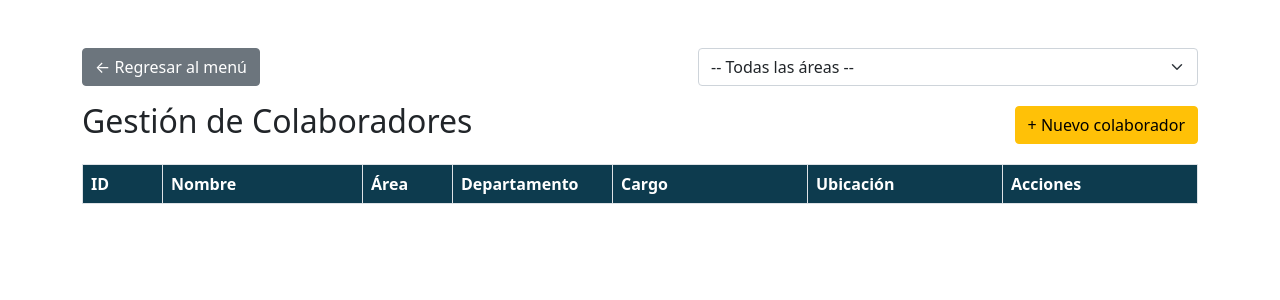
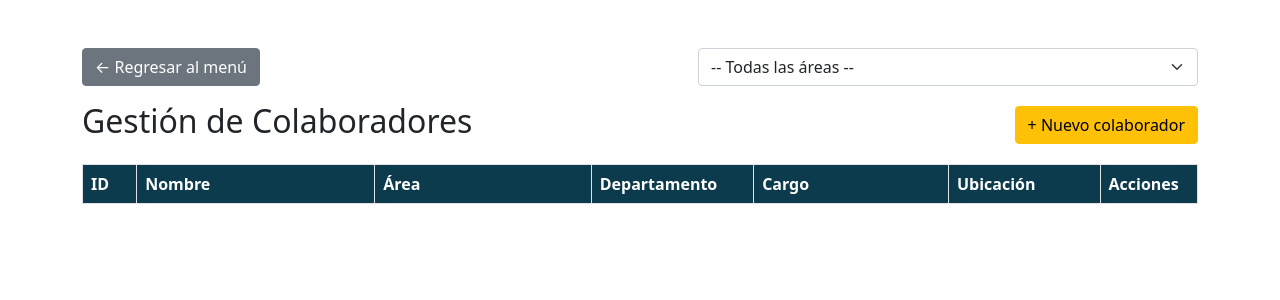
Before and after one commit to ArielCatucuamba/BACK_FRONT_FARBIOPHARMA, a Flask app: page /crud_colaboradores in a window 1280 px wide. Shown: the part 56-356 px from the top of the page. Run offline with Flask 3, Linux system fonts and the light colour scheme; the visitor is signed in with stand-in values (Sample User, id 1); data that the repository does not hold is empty; parts of the project's set-up code (start-up, migrations or seed data) failed here and were passed over; some libraries are stand-ins or nearby versions.

Commit message:
style: cambio de dimensiones de tablas

```diff
--- a/servidor3/templates/Areas/CRUD_Areas.html
+++ b/servidor3/templates/Areas/CRUD_Areas.html
@@ -32,6 +32,7 @@
 
 		.table-fixed th:nth-child(3),
 		.table-fixed td:nth-child(3) {
+			/* Acciones: mantener mismo ancho que CRUD_Colaboradores (90px) */
 			min-width: 90px;
 			width: 90px;
 		}
--- a/servidor3/templates/Colaboradores/CRUD_Colaboradores.html
+++ b/servidor3/templates/Colaboradores/CRUD_Colaboradores.html
@@ -51,26 +51,45 @@
 
 		.table-fixed th:nth-child(1),
 		.table-fixed td:nth-child(1) {
-			min-width: 80px;
-			width: 80px;
+			min-width: 50px;
+			width: 50px;
 		}
 
 		.table-fixed th:nth-child(2),
 		.table-fixed td:nth-child(2) {
+			min-width: 220px;
+			width: 220px;
+		}
+
+		.table-fixed th:nth-child(3),
+		.table-fixed td:nth-child(3) {
 			min-width: 200px;
 			width: 200px;
 		}
 
-		.table-fixed th:nth-child(3),
-		.table-fixed td:nth-child(3) {
+		.table-fixed th:nth-child(4),
+		.table-fixed td:nth-child(4) {
+			min-width: 150px;
+			width: 150px;
+		}
+
+		/* Columnas adicionales: Cargo, Ubicación, Acciones */
+		.table-fixed th:nth-child(5),
+		.table-fixed td:nth-child(5) {
+			min-width: 180px;
+			width: 180px;
+		}
+
+		.table-fixed th:nth-child(6),
+		.table-fixed td:nth-child(6) {
+			min-width: 140px;
+			width: 140px;
+		}
+
+		.table-fixed th:nth-child(7),
+		.table-fixed td:nth-child(7) {
 			min-width: 90px;
 			width: 90px;
-		}
-
-		.table-fixed th:nth-child(4),
-		.table-fixed td:nth-child(4) {
-			min-width: 160px;
-			width: 160px;
 		}
 	</style>
 	<style>
```
Also changed, not shown: servidor3/templates/Celulares/CRUD_Celulares.html (+21 -6 lines), servidor3/templates/Correos/CRUD_Correos.html (+19 -4 lines), 1 other file.
